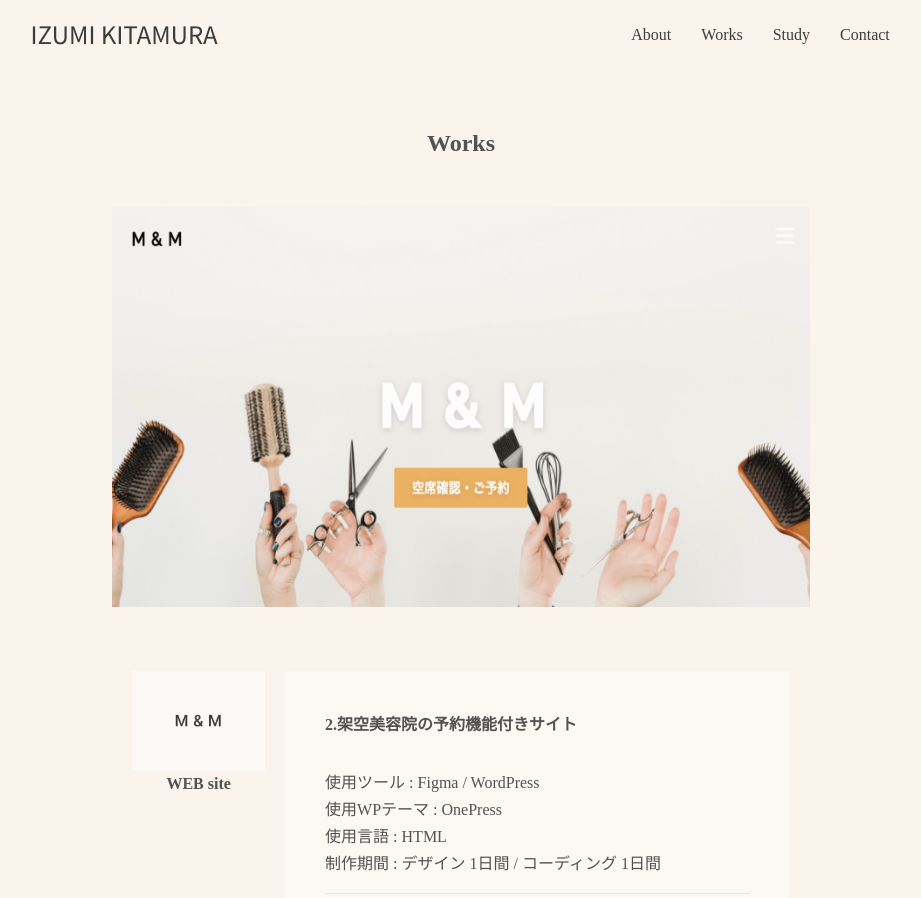
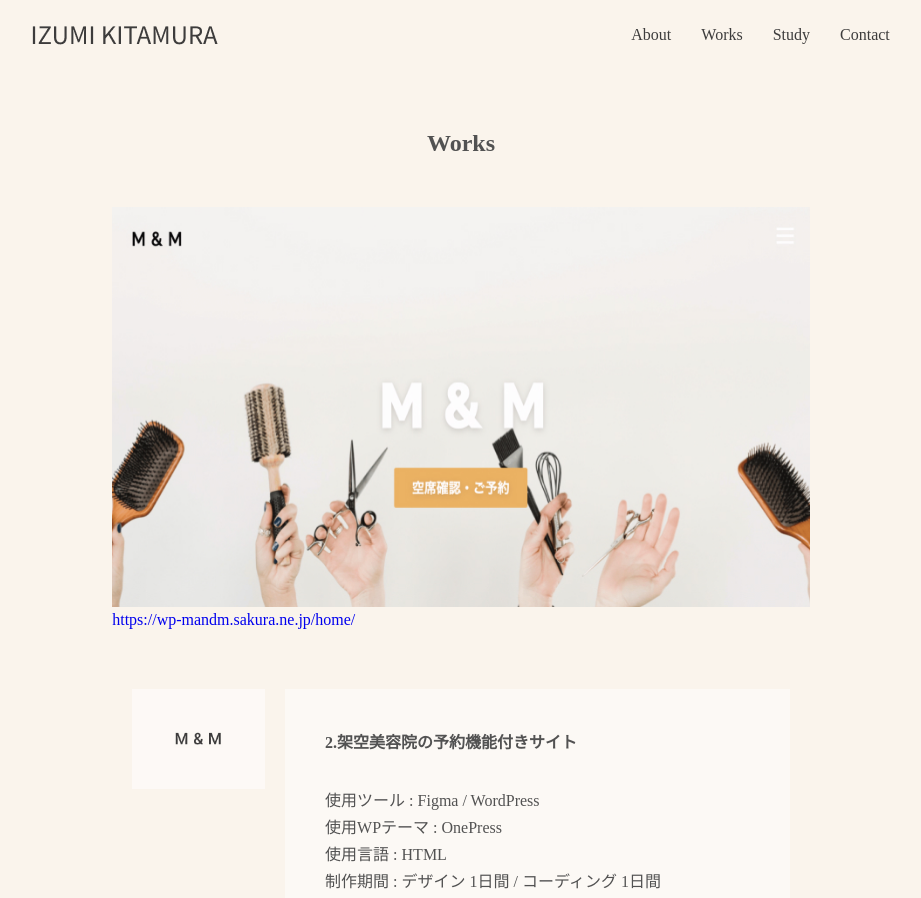
Before and after one commit to izu88/portfolio, a plain HTML site: page works2.html in a window 1280 px wide. Shown: the top 898 px of the page, without its empty margins (179-1100 px from the left). Drawn offline with Linux system fonts and the light colour scheme; some packages are replaced by stand-ins of ours.

Commit message:
Update works2.html

```diff
--- a/works2.html
+++ b/works2.html
@@ -75,8 +75,11 @@
         <section id="worksP1" class="wrapperPW">
             <h2 class="sec-title">Works</h2>
             <div class="content">
+                <a href="https://wp-mandm.sakura.ne.jp/home/" target="_blank" rel="noopener">
                 <img src="img/worksP2.jpg" class="img_pc" alt="M&M画像">
                 <img src="img/worksP2_SP.jpg" class="img_sp" alt="M&Mスマホ画像">
+                <p>https://wp-mandm.sakura.ne.jp/home/</p>
+                </a>
             </div>
 
             <!-- article -->
@@ -84,10 +87,7 @@
                 <div class="works-logo">
                     <ul>
                         <li>
-                            <a href="https://wp-mandm.sakura.ne.jp/home/" target="_blank" rel="noopener">
                                 <img src="img/worksP2_logo.jpg" id="works_logo1" alt="M&Mロゴ">
-                                <p>WEB site</p>
-                            </a>
                         </li>
                     </ul>
                 </div>
```
